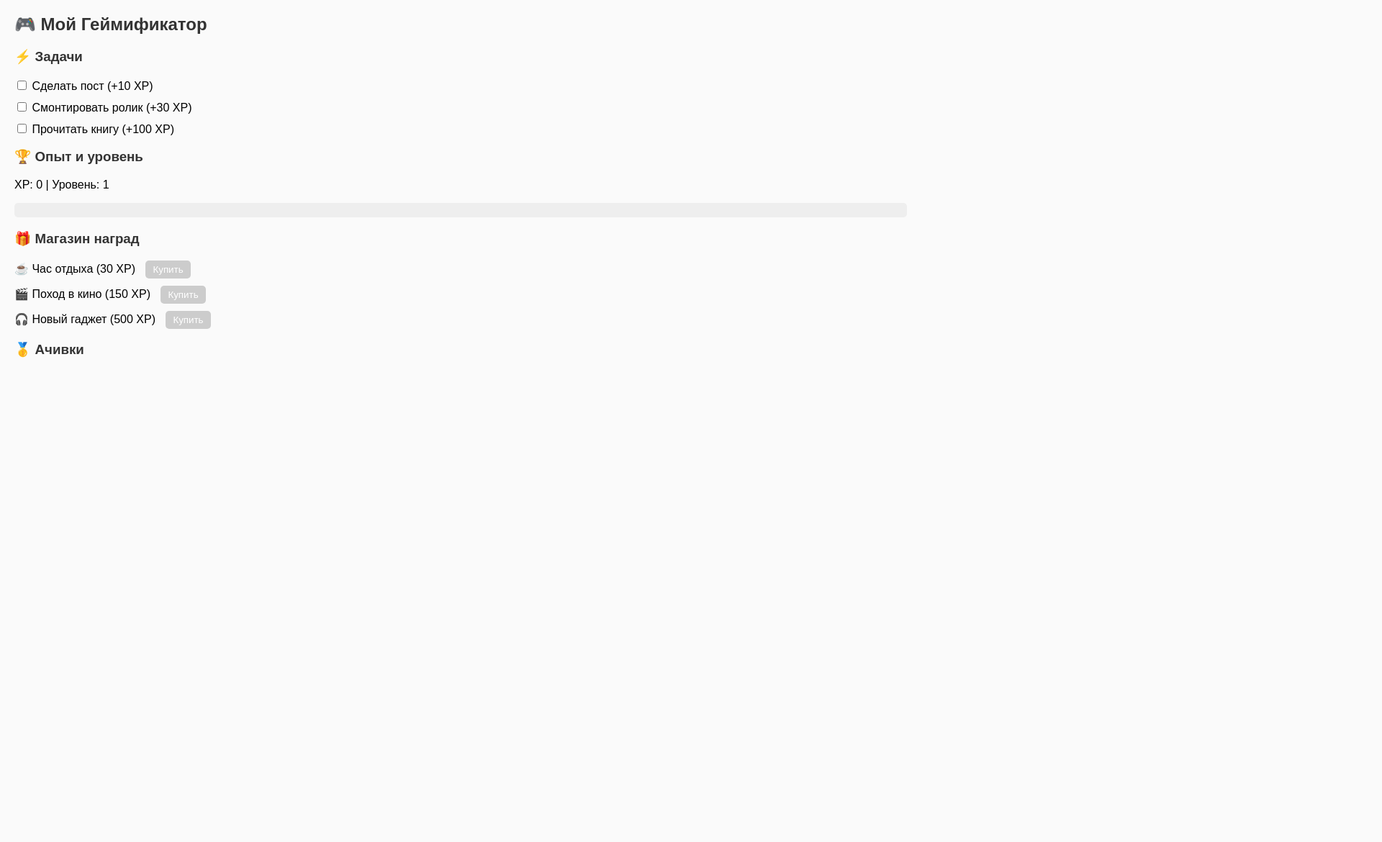
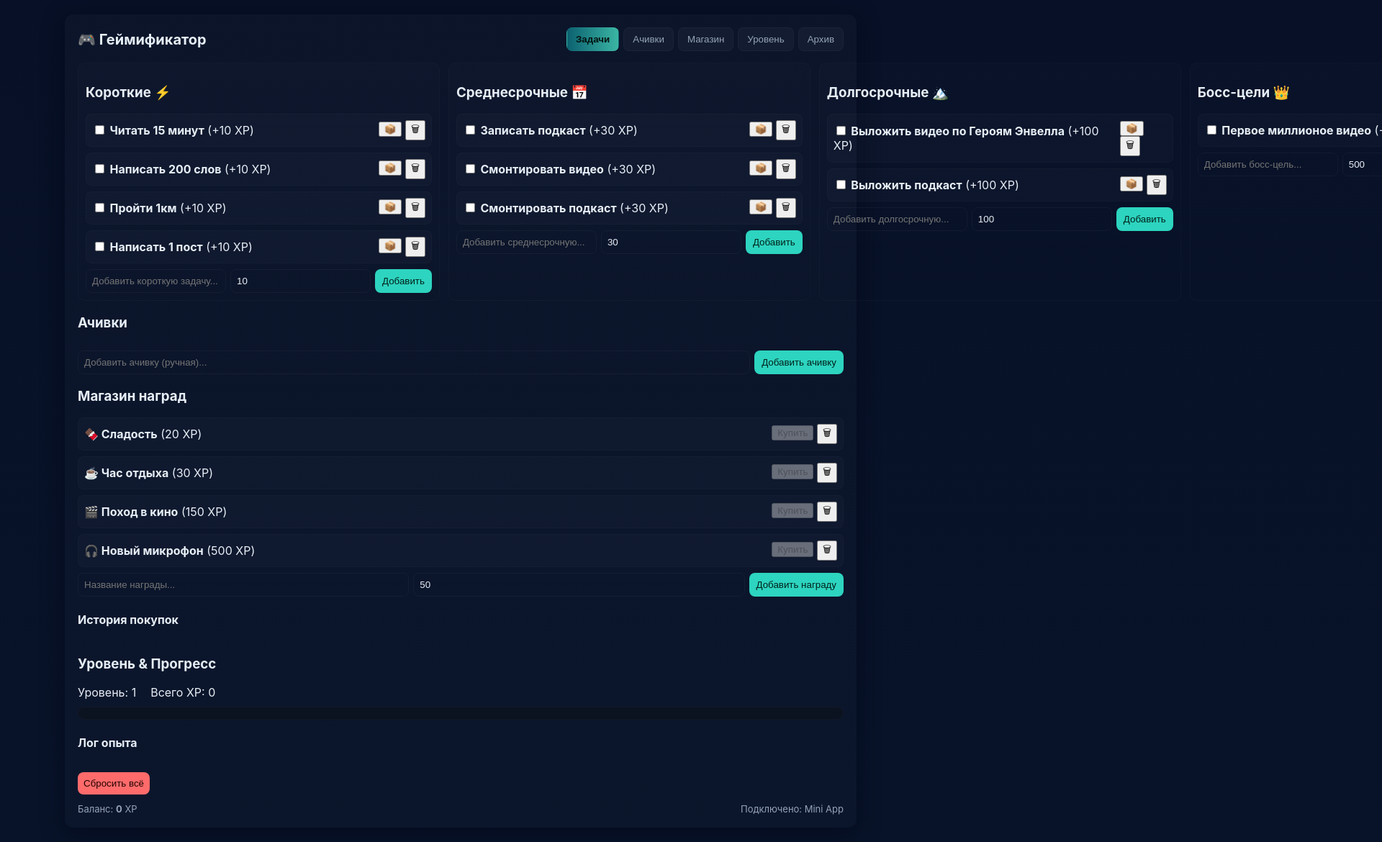
Before and after one commit to Reggio122/Gamefibot, a plain HTML site: page index.html in a window 1280 px wide. Shown: the top 1170 px of the page at 72% size, 1920 px wide, since content can reach past the window. Before the commit the page ends 800 px from the top, so only its background shows below. Drawn offline with Linux system fonts and the light colour scheme.

Commit message:
Add files via upload

```diff
--- /dev/null
+++ b/app.js
@@ -0,0 +1,181 @@
+// App v3 - tasks, achievements, shop, level, archive - localStorage based
+const STORAGE_KEY = "gamify_v3_data";
+
+const defaultData = {
+  xp:0,
+  level:1,
+  xpLog:[],
+  tasks:{
+    short:[],
+    mid:[],
+    long:[],
+    boss:[],
+    archive:[]
+  },
+  rewards:[],
+  achievements:[]
+};
+
+function genId(){ return 'id'+Math.random().toString(36).slice(2,9) }
+function saveState(){ localStorage.setItem(STORAGE_KEY, JSON.stringify(state)); }
+function loadState(){ const s = localStorage.getItem(STORAGE_KEY); return s?JSON.parse(s): null; }
+
+let state = loadState();
+if(!state){
+  state = JSON.parse(JSON.stringify(defaultData));
+  // seed with requested tasks
+  state.tasks.short = [
+    {id:genId(), title:"Читать 15 минут", XP:10, done:false},
+    {id:genId(), title:"Написать 200 слов", XP:10, done:false},
+    {id:genId(), title:"Пройти 1км", XP:10, done:false},
+    {id:genId(), title:"Написать 1 пост", XP:10, done:false}
+  ];
+  state.tasks.mid = [
+    {id:genId(), title:"Записать подкаст", XP:30, done:false},
+    {id:genId(), title:"Смонтировать видео", XP:30, done:false},
+    {id:genId(), title:"Смонтировать подкаст", XP:30, done:false}
+  ];
+  state.tasks.long = [
+    {id:genId(), title:"Выложить видео по Героям Энвелла", XP:100, done:false},
+    {id:genId(), title:"Выложить подкаст", XP:100, done:false}
+  ];
+  state.tasks.boss = [
+    {id:genId(), title:"Первое миллионое видео", XP:1000, done:false}
+  ];
+  state.rewards = [
+    {id:genId(), title:"🍫 Сладость", cost:20, bought:false},
+    {id:genId(), title:"☕ Час отдыха", cost:30, bought:false},
+    {id:genId(), title:"🎬 Поход в кино", cost:150, bought:false},
+    {id:genId(), title:"🎧 Новый микрофон", cost:500, bought:false}
+  ];
+  saveState();
+}
+
+// add xp and log
+function addXP(amount, note){
+  state.xp += amount;
+  state.xpLog.unshift({ts:Date.now(), amount, note});
+  // level up
+  while(state.xp >= state.level*100){
+    state.xp -= state.level*100;
+    state.level++;
+    state.achievements.push({id:genId(), title:`Достиг уровень ${state.level}`, ts:Date.now()});
+    alert('🎉 Новый уровень: ' + state.level);
+  }
+  saveState();
+  renderAll();
+}
+
+function getBalance(){
+  // total positive xp = sum of xpLog positive + remaining xp (state.xp)
+  const positives = state.xpLog.filter(l=>l.amount>0).reduce((s,l)=>s+l.amount,0);
+  const negatives = state.xpLog.filter(l=>l.amount<0).reduce((s,l)=>s+Math.abs(l.amount),0);
+  return (positives - negatives) + state.xp; // approximate
+}
+
+function renderAll(){
+  renderTasks(); renderShop(); renderAchievements(); renderLevel();
+  document.getElementById('currentXP').innerText = Math.max(0, getBalance());
+  document.getElementById('totalXP').innerText = Math.max(0, getBalance());
+}
+
+// task helpers
+function createTaskCard(task, bucket){
+  const el = document.createElement('div');
+  el.className = 'task-card' + (task.done?' done':'');
+  el.innerHTML = `<div><input type="checkbox" ${task.done?'checked':''} data-id="${task.id}" data-bucket="${bucket}" class="task-check"> <strong>${task.title}</strong> <span class="muted">(+${task.XP} XP)</span></div>
+  <div><button class="btn-archive" data-id="${task.id}" data-bucket="${bucket}">📦</button> <button class="btn-delete" data-id="${task.id}" data-bucket="${bucket}">🗑</button></div>`;
+  el.querySelector('.task-check').addEventListener('change', e=> {
+    const id=e.target.dataset.id; const b=e.target.dataset.bucket;
+    toggleDone(id,b);
+  });
+  el.querySelector('.btn-archive').addEventListener('click', ()=> archiveTask(task.id,bucket));
+  el.querySelector('.btn-delete').addEventListener('click', ()=> deleteTask(task.id,bucket));
+  return el;
+}
+
+function renderTasks(){
+  ['short','mid','long','boss'].forEach(bucket=>{
+    const container = document.getElementById(bucket+'List');
+    container.innerHTML='';
+    state.tasks[bucket].forEach(t=> container.appendChild(createTaskCard(t,bucket)));
+  });
+}
+
+function toggleDone(id,bucket){
+  const list = state.tasks[bucket];
+  const t = list.find(x=>x.id===id);
+  if(!t) return;
+  if(t.done){ t.done=false; saveState(); renderAll(); return; }
+  t.done=true;
+  addXP(t.XP, 'Task: ' + t.title);
+  saveState(); renderAll();
+}
+
+function archiveTask(id,bucket){
+  const list = state.tasks[bucket]; const idx=list.findIndex(x=>x.id===id);
+  if(idx===-1) return;
+  const [it]=list.splice(idx,1); state.tasks.archive.unshift(it); saveState(); renderAll();
+}
+function deleteTask(id,bucket){ const list=state.tasks[bucket]; const i=list.findIndex(x=>x.id===id); if(i>-1) list.splice(i,1); saveState(); renderAll(); }
+
+// shop
+function renderShop(){
+  const shopList=document.getElementById('shopList'); shopList.innerHTML='';
+  state.rewards.forEach(r=>{
+    const el=document.createElement('div'); el.className='reward-card';
+    const can = getBalance() >= r.cost && !r.bought;
+    el.innerHTML = `<div><strong>${r.title}</strong> <span class="muted">(${r.cost} XP)</span></div>
+      <div><button ${can? '': 'disabled'} data-id="${r.id}" class="buy-btn">${r.bought?'✓':'Купить'}</button> <button class="del-reward" data-id="${r.id}">🗑</button></div>`;
+    el.querySelector('.buy-btn').addEventListener('click', ()=> buyReward(r.id));
+    el.querySelector('.del-reward').addEventListener('click', ()=> { deleteReward(r.id); });
+    shopList.appendChild(el);
+  });
+  const hist=document.getElementById('purchaseHistory'); hist.innerHTML='';
+  state.xpLog.slice(0,12).forEach(l=>{ const d=document.createElement('div'); d.className='archive-card'; d.innerText=new Date(l.ts).toLocaleString() + ' — ' + (l.amount>0?'+':'') + l.amount + ' XP — ' + (l.note||''); hist.appendChild(d); });
+}
+
+function buyReward(id){
+  const r = state.rewards.find(x=>x.id===id); if(!r) return;
+  if(getBalance() >= r.cost && !r.bought){
+    r.bought=true; state.xpLog.unshift({ts:Date.now(), amount:-r.cost, note:'Bought: '+r.title}); state.achievements.push({id:genId(), title:'Купил: '+r.title, ts:Date.now()}); saveState(); renderAll();
+    alert('Куплено: ' + r.title);
+  } else alert('Недостаточно XP');
+}
+function deleteReward(id){ const i=state.rewards.findIndex(x=>x.id===id); if(i>-1) state.rewards.splice(i,1); saveState(); renderAll(); }
+
+// achievements
+function renderAchievements(){ const el=document.getElementById('achList'); el.innerHTML=''; state.achievements.forEach(a=>{ const c=document.createElement('div'); c.className='ach-card'; c.innerHTML=`<div>${a.title}</div><div><small class="muted">${a.ts?new Date(a.ts).toLocaleDateString():''}</small></div>`; el.appendChild(c); }); }
+
+// level
+function renderLevel(){ document.getElementById('levelNum').innerText = state.level; const prog=document.getElementById('levelProgress'); const pct = Math.round((state.xp / (state.level*100))*100); prog.style.width = Math.min(100,pct) + '%'; const xlog=document.getElementById('xpLog'); xlog.innerHTML=''; state.xpLog.forEach(l=>{ const d=document.createElement('div'); d.className='archive-card'; d.innerText=new Date(l.ts).toLocaleString() + ' — ' + (l.amount>0?'+':'') + l.amount + ' XP — ' + (l.note||''); xlog.appendChild(d); }); }
+
+// add handlers
+document.getElementById('addShort').addEventListener('click', ()=>{ addTask('short', document.getElementById('addShortText').value, document.getElementById('addShortXP').value); document.getElementById('addShortText').value=''; });
+document.getElementById('addMid').addEventListener('click', ()=>{ addTask('mid', document.getElementById('addMidText').value, document.getElementById('addMidXP').value); document.getElementById('addMidText').value=''; });
+document.getElementById('addLong').addEventListener('click', ()=>{ addTask('long', document.getElementById('addLongText').value, document.getElementById('addLongXP').value); document.getElementById('addLongText').value=''; });
+document.getElementById('addBoss').addEventListener('click', ()=>{ addTask('boss', document.getElementById('addBossText').value, document.getElementById('addBossXP').value); document.getElementById('addBossText').value=''; });
+
+document.getElementById('addReward').addEventListener('click', ()=>{ addReward(document.getElementById('addRewardText').value, document.getElementById('addRewardCost').value); document.getElementById('addRewardText').value=''; document.getElementById('addRewardCost').value='50'; });
+document.getElementById('addAch').addEventListener('click', ()=>{ addAchievement(document.getElementById('addAchText').value); document.getElementById('addAchText').value=''; });
+
+document.getElementById('openArchive').addEventListener('click', ()=>{ document.getElementById('archiveModal').classList.add('show'); renderArchive(); });
+document.getElementById('closeArchive').addEventListener('click', ()=>{ document.getElementById('archiveModal').classList.remove('show'); });
+
+document.getElementById('resetAll').addEventListener('click', ()=>{ if(confirm('Сбросить все данные?')){ localStorage.removeItem(STORAGE_KEY); location.reload(); } });
+
+// archive render
+function renderArchive(){ const el=document.getElementById('archiveList'); el.innerHTML=''; state.tasks.archive.forEach(a=>{ const c=document.createElement('div'); c.className='archive-card'; c.innerHTML=`<div>${a.title} (+${a.XP} XP)</div><div><button data-id="${a.id}" class="restore">↩</button></div>`; c.querySelector('.restore').addEventListener('click', ()=>{ state.tasks.archive = state.tasks.archive.filter(x=>x.id!==a.id); state.tasks.short.unshift(a); saveState(); renderAll(); renderArchive(); }); el.appendChild(c); }); }
+
+// helper add functions
+function addTask(bucket, title, xp){
+  if(!title) return; state.tasks[bucket].unshift({id:genId(), title, XP: Number(xp)||10, done:false}); saveState(); renderAll();
+}
+function addReward(title, cost){ if(!title) return; state.rewards.unshift({id:genId(), title, cost: Number(cost)||50, bought:false}); saveState(); renderAll(); }
+function addAchievement(title){ if(!title) return; state.achievements.unshift({id:genId(), title, ts:Date.now()}); saveState(); renderAll(); }
+
+// init tabs
+document.querySelectorAll('.tab').forEach(b=> b.addEventListener('click', ()=>{ document.querySelectorAll('.tab').forEach(tb=>tb.classList.remove('active')); b.classList.add('active'); document.querySelectorAll('.panel').forEach(p=>p.classList.remove('active')); document.getElementById(b.dataset.tab).classList.add('active'); }));
+
+// initial render
+renderAll();
--- a/index.html
+++ b/index.html
@@ -1,27 +1,122 @@
-<!DOCTYPE html>
+<!doctype html>
 <html lang="ru">
 <head>
-<meta charset="UTF-8">
-<meta name="viewport" content="width=device-width, initial-scale=1.0">
-<title>Геймификатор</title>
+<meta charset="utf-8"/>
+<meta name="viewport" content="width=device-width,initial-scale=1"/>
+<title>Геймификатор v3</title>
 <link rel="stylesheet" href="style.css">
 </head>
 <body>
-<h2>🎮 Мой Геймификатор</h2>
+<div class="app">
+  <header>
+    <h1>🎮 Геймификатор</h1>
+    <nav class="tabs">
+      <button data-tab="tasks" class="tab active">Задачи</button>
+      <button data-tab="achievements" class="tab">Ачивки</button>
+      <button data-tab="shop" class="tab">Магазин</button>
+      <button data-tab="level" class="tab">Уровень</button>
+      <button id="openArchive" class="tab">Архив</button>
+    </nav>
+  </header>
 
-<h3>⚡ Задачи</h3>
-<div id="tasks"></div>
+  <main>
+    <!-- TASKS TAB -->
+    <section id="tasks" class="panel active">
+      <div class="columns">
+        <div class="col">
+          <h3>Короткие ⚡</h3>
+          <div id="shortList" class="card-list"></div>
+          <div class="add-row">
+            <input id="addShortText" placeholder="Добавить короткую задачу..." />
+            <input id="addShortXP" placeholder="XP" type="number" value="10" />
+            <button id="addShort">Добавить</button>
+          </div>
+        </div>
+        <div class="col">
+          <h3>Среднесрочные 📅</h3>
+          <div id="midList" class="card-list"></div>
+          <div class="add-row">
+            <input id="addMidText" placeholder="Добавить среднесрочную..." />
+            <input id="addMidXP" placeholder="XP" type="number" value="30" />
+            <button id="addMid">Добавить</button>
+          </div>
+        </div>
+        <div class="col">
+          <h3>Долгосрочные 🏔️</h3>
+          <div id="longList" class="card-list"></div>
+          <div class="add-row">
+            <input id="addLongText" placeholder="Добавить долгосрочную..." />
+            <input id="addLongXP" placeholder="XP" type="number" value="100" />
+            <button id="addLong">Добавить</button>
+          </div>
+        </div>
+        <div class="col">
+          <h3>Босс-цели 👑</h3>
+          <div id="bossList" class="card-list"></div>
+          <div class="add-row">
+            <input id="addBossText" placeholder="Добавить босс-цель..." />
+            <input id="addBossXP" placeholder="XP" type="number" value="500" />
+            <button id="addBoss">Добавить</button>
+          </div>
+        </div>
+      </div>
+    </section>
 
-<h3>🏆 Опыт и уровень</h3>
-<p>XP: <span id="xp">0</span> | Уровень: <span id="level">1</span></p>
-<div class="progress-bar"><div class="progress" id="progress"></div></div>
+    <!-- ACHIEVEMENTS TAB -->
+    <section id="achievements" class="panel">
+      <h3>Ачивки</h3>
+      <div id="achList" class="card-list"></div>
+      <div class="add-row">
+        <input id="addAchText" placeholder="Добавить ачивку (ручная)..." />
+        <button id="addAch">Добавить ачивку</button>
+      </div>
+    </section>
 
-<h3>🎁 Магазин наград</h3>
-<div id="rewards"></div>
+    <!-- SHOP TAB -->
+    <section id="shop" class="panel">
+      <h3>Магазин наград</h3>
+      <div id="shopList" class="card-list"></div>
+      <div class="add-row">
+        <input id="addRewardText" placeholder="Название награды..." />
+        <input id="addRewardCost" placeholder="Стоимость XP" type="number" value="50" />
+        <button id="addReward">Добавить награду</button>
+      </div>
+      <h4>История покупок</h4>
+      <div id="purchaseHistory" class="card-list"></div>
+    </section>
 
-<h3>🥇 Ачивки</h3>
-<ul id="achievements"></ul>
+    <!-- LEVEL TAB -->
+    <section id="level" class="panel">
+      <h3>Уровень & Прогресс</h3>
+      <div class="level-box">
+        <div>Уровень: <span id="levelNum">1</span></div>
+        <div>Всего XP: <span id="totalXP">0</span></div>
+      </div>
+      <div class="progress-bar"><div id="levelProgress" class="progress"></div></div>
+      <h4>Лог опыта</h4>
+      <div id="xpLog" class="card-list"></div>
+      <div class="controls">
+        <button id="resetAll" class="danger">Сбросить всё</button>
+      </div>
+    </section>
 
-<script src="script.js"></script>
+    <!-- ARCHIVE MODAL -->
+    <div id="archiveModal" class="modal">
+      <div class="modal-content">
+        <h3>Архив</h3>
+        <div id="archiveList" class="card-list"></div>
+        <button id="closeArchive">Закрыть</button>
+      </div>
+    </div>
+
+  </main>
+
+  <footer>
+    <div class="footer-left">Баланс: <strong id="currentXP">0</strong> XP</div>
+    <div class="footer-right">Подключено: Mini App</div>
+  </footer>
+</div>
+
+<script src="app.js"></script>
 </body>
 </html>
--- a/style.css
+++ b/style.css
@@ -1,8 +1,34 @@
-body { font-family: Arial, sans-serif; margin: 20px; background: #fafafa; }
-h2, h3 { color: #333; }
-.task, .reward { margin: 10px 0; }
-.progress-bar { background: #eee; border-radius: 5px; width: 100%; height: 20px; }
-.progress { background: #4caf50; height: 100%; border-radius: 5px; width: 0; transition: 0.3s; }
-button { margin-left: 10px; padding: 5px 10px; border: none; border-radius: 5px; cursor: pointer; }
-button.buy { background: #007bff; color: white; }
-button:disabled { background: #ccc; cursor: not-allowed; }
+:root{
+  --bg:#0f1720;
+  --card:#0b1220;
+  --accent:#2dd4bf;
+  --muted:#94a3b8;
+  --glass: rgba(255,255,255,0.03);
+}
+*{box-sizing:border-box}
+body{font-family:Inter,Segoe UI,Arial; margin:0; background:linear-gradient(180deg,#071026 0%, #081329 100%); color:#e6eef6; min-height:100vh;}
+.app{max-width:1100px;margin:20px auto;padding:18px;border-radius:12px;background:linear-gradient(180deg, rgba(255,255,255,0.02), rgba(255,255,255,0.01)); box-shadow:0 8px 30px rgba(2,6,23,0.6);}
+header{display:flex;align-items:center;justify-content:space-between;gap:10px}
+header h1{margin:0;font-size:20px}
+.tabs{display:flex;gap:6px}
+.tab{background:var(--glass);border:1px solid rgba(255,255,255,0.03);padding:8px 12px;border-radius:8px;color:var(--muted);cursor:pointer}
+.tab.active{background:linear-gradient(90deg,#0b6170,#3bb6a4); color:#02120f; font-weight:600}
+main{margin-top:16px}
+.columns{display:flex;gap:12px}
+.col{flex:1; background:linear-gradient(180deg, rgba(255,255,255,0.01), rgba(255,255,255,0.005)); padding:10px;border-radius:10px; min-height:200px; border:1px solid rgba(255,255,255,0.02)}
+.card-list{display:flex;flex-direction:column;gap:8px}
+.task-card, .reward-card, .ach-card, .archive-card{background:rgba(255,255,255,0.02); padding:8px;border-radius:8px;display:flex;justify-content:space-between;align-items:center;border:1px solid rgba(255,255,255,0.02)}
+.task-card.done{opacity:0.5;text-decoration:line-through;background:linear-gradient(90deg, rgba(255,255,255,0.01), rgba(0,0,0,0.02))}
+.add-row{display:flex;gap:6px;margin-top:8px}
+.add-row input{flex:1;padding:8px;border-radius:8px;border:1px solid rgba(255,255,255,0.04);background:transparent;color:inherit}
+.add-row button{padding:8px 10px;border-radius:8px;border:none;background:var(--accent);color:#01201a;cursor:pointer}
+.progress-bar{background:#0b1220;border-radius:10px;height:18px;overflow:hidden;margin:10px 0;border:1px solid rgba(255,255,255,0.03)}
+.progress{height:100%;background:linear-gradient(90deg,#08a08a,#2dd4bf); width:0%}
+.level-box{display:flex;gap:20px;margin:8px 0}
+footer{display:flex;justify-content:space-between;padding-top:12px;color:var(--muted);font-size:13px}
+.modal{position:fixed;inset:0;display:none;align-items:center;justify-content:center;background:rgba(0,0,0,0.6)}
+.modal.show{display:flex}
+.modal-content{background:#071826;padding:16px;border-radius:12px;width:90%;max-width:700px;border:1px solid rgba(255,255,255,0.03)}
+.controls{margin-top:10px;display:flex;gap:8px}
+button.danger{background:#ff6b6b;color:#200;border-radius:8px;padding:8px;border:none}
+@media (max-width:900px){.columns{flex-direction:column}}
```
